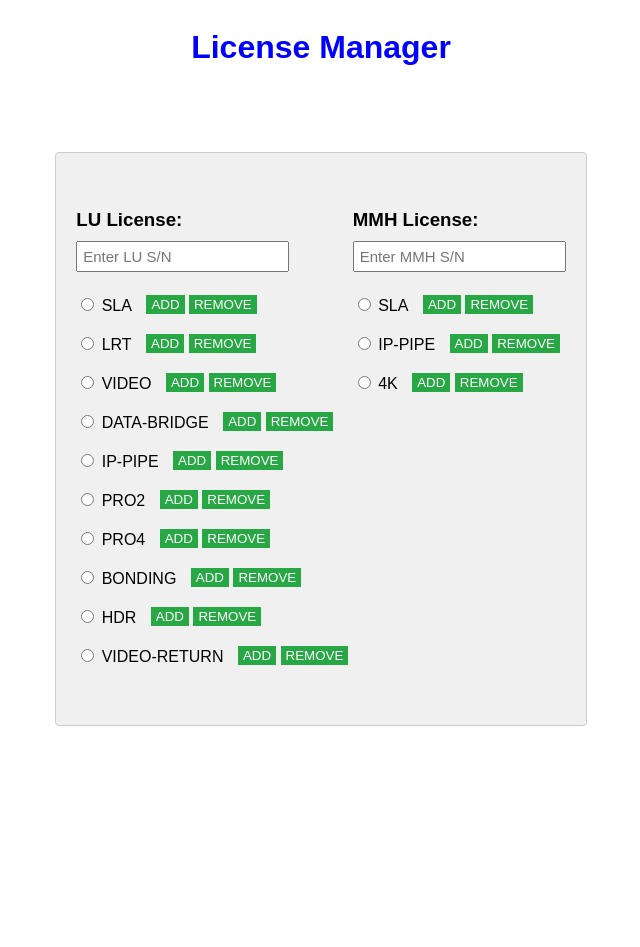
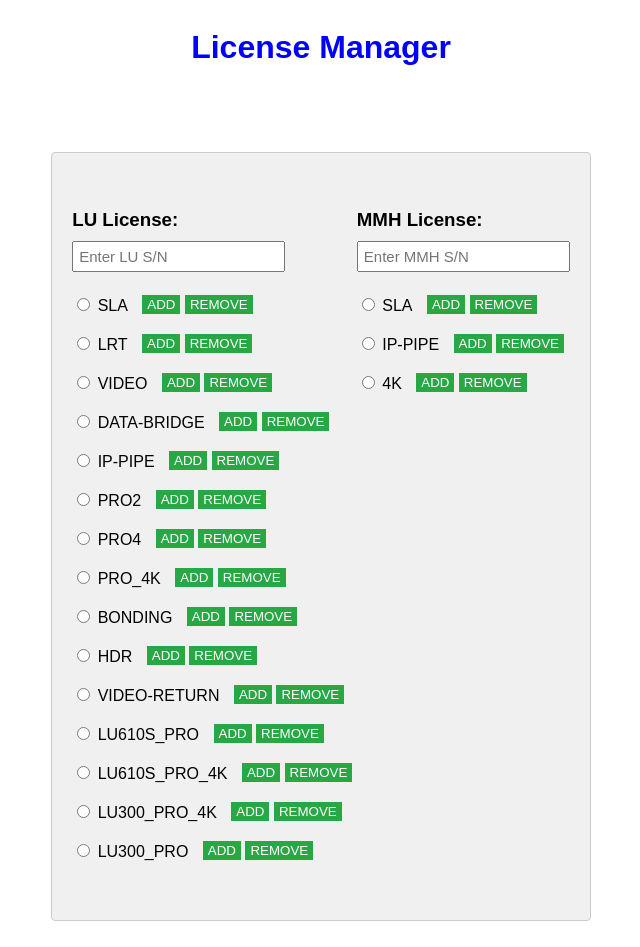
Before and after one commit to lesabag/license_manager, a Flask app: page /index in a window 1280 px wide. Shown: the whole page, without its empty margins (327-967 px from the left). Before the commit the page ends 726 px from the top, so only its background shows below. Run offline with Flask 2, Linux system fonts and the light colour scheme.

Commit message:
Update index.html

```diff
--- a/api/templates/index.html
+++ b/api/templates/index.html
@@ -174,6 +174,16 @@
             <br><br>
 
             <div class="radio-button-container">
+                <input type="radio" name="radio" value="PRO_4K">
+                PRO_4K
+            </div>
+            <div class="button-container">
+                <button type="submit" name="action" value="add" class="add-button">ADD</button>
+                <button type="submit" name="action" value="remove" class="remove-button">REMOVE</button>
+            </div>
+            <br><br>
+
+            <div class="radio-button-container">
                 <input type="radio" name="radio" value="LU_BONDING">
                 BONDING
             </div>
@@ -196,6 +206,46 @@
             <div class="radio-button-container">
                 <input type="radio" name="radio" value="LU_VIDEO-RETURN">
                 VIDEO-RETURN
+            </div>
+            <div class="button-container">
+                <button type="submit" name="action" value="add" class="add-button">ADD</button>
+                <button type="submit" name="action" value="remove" class="remove-button">REMOVE</button>
+            </div>
+            <br><br>
+
+            <div class="radio-button-container">
+                <input type="radio" name="radio" value="LU610S_PRO">
+                LU610S_PRO
+            </div>
+            <div class="button-container">
+                <button type="submit" name="action" value="add" class="add-button">ADD</button>
+                <button type="submit" name="action" value="remove" class="remove-button">REMOVE</button>
+            </div>
+            <br><br>
+
+            <div class="radio-button-container">
+                <input type="radio" name="radio" value="LU610S_PRO_4K">
+                LU610S_PRO_4K
+            </div>
+            <div class="button-container">
+                <button type="submit" name="action" value="add" class="add-button">ADD</button>
+                <button type="submit" name="action" value="remove" class="remove-button">REMOVE</button>
+            </div>
+            <br><br>
+
+            <div class="radio-button-container">
+                <input type="radio" name="radio" value="LU300_PRO_4K">
+                LU300_PRO_4K
+            </div>
+            <div class="button-container">
+                <button type="submit" name="action" value="add" class="add-button">ADD</button>
+                <button type="submit" name="action" value="remove" class="remove-button">REMOVE</button>
+            </div>
+            <br><br>
+
+            <div class="radio-button-container">
+                <input type="radio" name="radio" value="LU300_PRO">
+                LU300_PRO
             </div>
             <div class="button-container">
                 <button type="submit" name="action" value="add" class="add-button">ADD</button>
```
